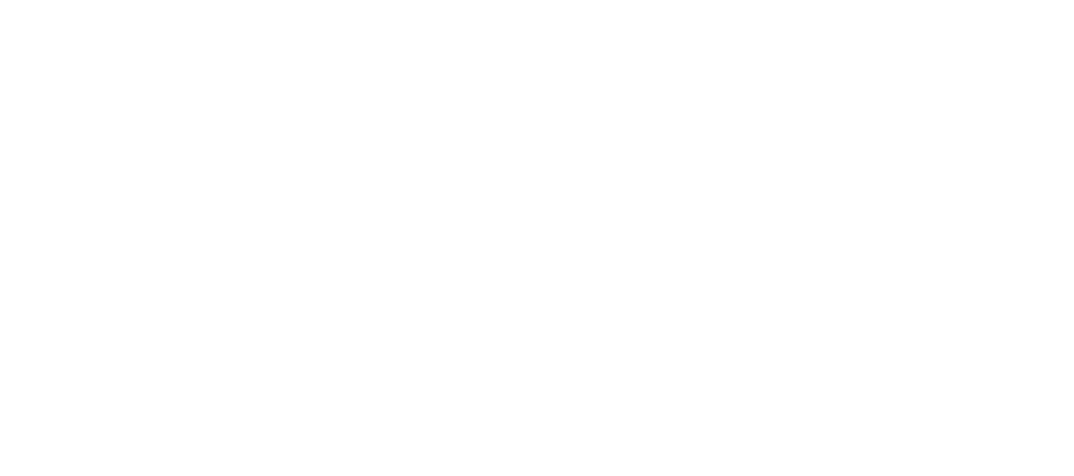
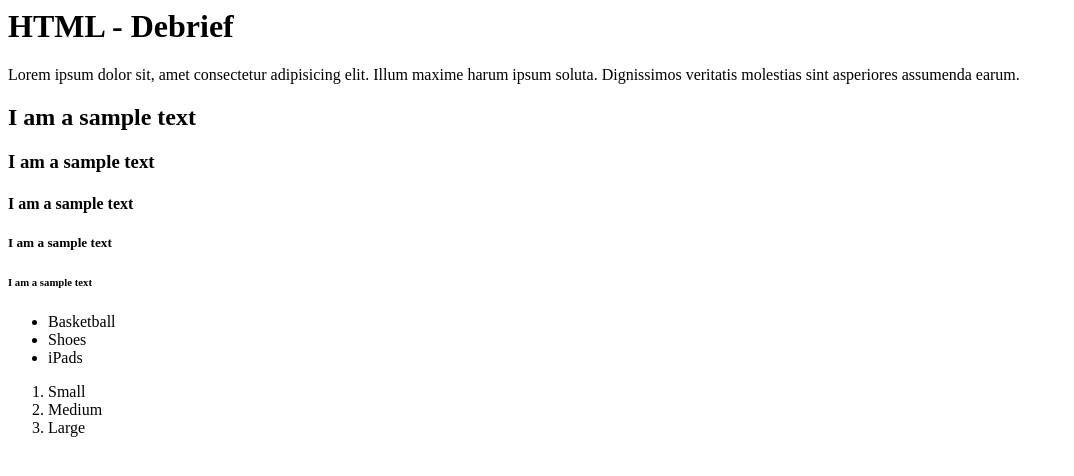
Before and after one commit to thePP5/HTML-Debreif, a plain HTML site: page index.html in a window 1280 px wide. Shown: the whole page, without its empty margins (0-1074 px from the left). Drawn offline with Linux system fonts and the light colour scheme.

Commit message:
Update index.html

```diff
--- a/index.html
+++ b/index.html
@@ -5,5 +5,25 @@
     <meta name="viewport" content="width=device-width, initial-scale=1.0" />
     <title>HTML-Debrief</title>
   </head>
-  <body></body>
+  <body>
+  <div class="main-container">
+        <h1>HTML - Debrief</h1>
+        <p>Lorem ipsum dolor sit, amet consectetur adipisicing elit. Illum maxime harum ipsum soluta. Dignissimos veritatis molestias sint asperiores assumenda earum.</p>
+        <h2>I am a sample text</h2>
+        <h3>I am a sample text</h3>
+        <h4>I am a sample text</h4>
+        <h5>I am a sample text</h5>
+        <h6>I am a sample text</h6>
+        <ul class="unordered-list">
+            <li>Basketball</li>
+            <li>Shoes</li>
+            <li>iPads</li>
+        </ul>
+        <ol>
+            <li>Small</li>
+            <li>Medium</li>
+            <li>Large</li>
+        </ol>
+    </div>
+    </body>
 </html>
```
